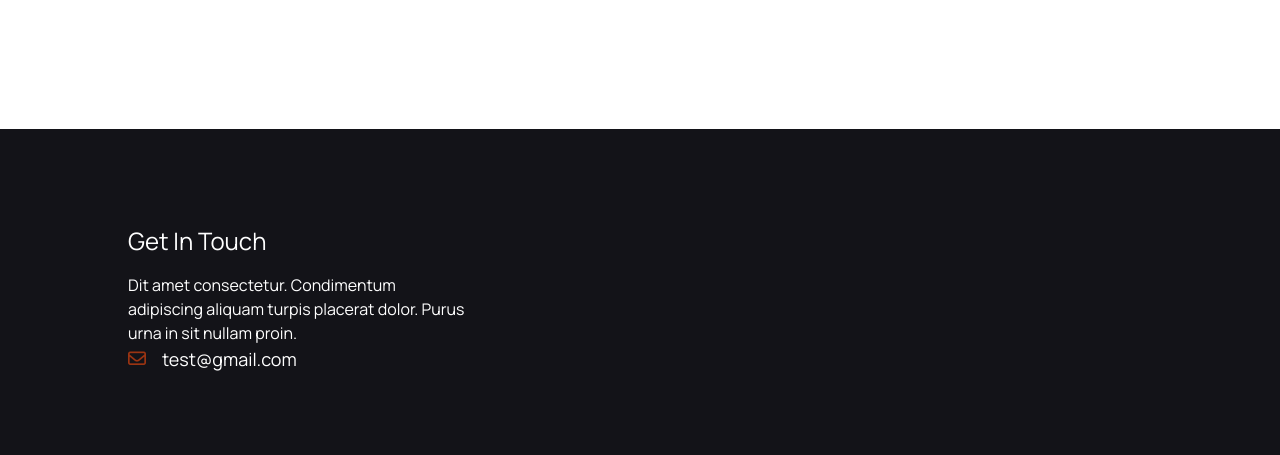
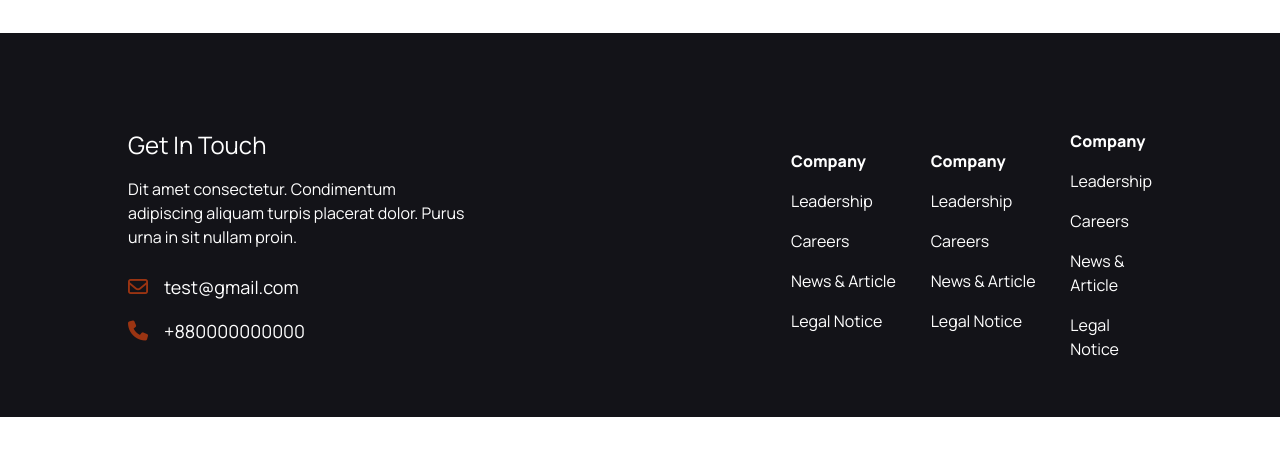
Before and after one commit to rezvirumon/b9-a3, a plain HTML site: page index.html in a window 1280 px wide. Shown: the part 5210-5665 px from the top of the page. After the commit the page ends 5627 px from the top, so only its background shows below. Drawn offline with nearby package versions, Linux system fonts and the light colour scheme.

Commit message:
added footer

```diff
--- a/index.html
+++ b/index.html
@@ -468,7 +468,8 @@
                             Our Equipment
                         </div>
                         <div class="collapse-content lg:pr-60">
-                          <p class="lg:text-lg">Dolor sit amet consectetur. Ut urna diam quis sagittis. Elit elit enim sagittis turpis in magna.</p>
+                            <p class="lg:text-lg">Dolor sit amet consectetur. Ut urna diam quis sagittis. Elit elit enim
+                                sagittis turpis in magna.</p>
                         </div>
                     </div>
                     <div class="collapse collapse-plus border-b-2">
@@ -477,7 +478,8 @@
                             Hockey Training
                         </div>
                         <div class="collapse-content lg:pr-60">
-                          <p class="lg:text-lg">Dolor sit amet consectetur. Ut urna diam quis sagittis. Elit elit enim sagittis turpis in magna.</p>
+                            <p class="lg:text-lg">Dolor sit amet consectetur. Ut urna diam quis sagittis. Elit elit enim
+                                sagittis turpis in magna.</p>
                         </div>
                     </div>
                     <div class="collapse collapse-plus border-b-2">
@@ -486,7 +488,8 @@
                             Private Lessons
                         </div>
                         <div class="collapse-content lg:pr-60">
-                          <p class="lg:text-lg">Dolor sit amet consectetur. Ut urna diam quis sagittis. Elit elit enim sagittis turpis in magna.</p>
+                            <p class="lg:text-lg">Dolor sit amet consectetur. Ut urna diam quis sagittis. Elit elit enim
+                                sagittis turpis in magna.</p>
                         </div>
                     </div>
                     <div class="collapse collapse-plus border-b-2">
@@ -495,7 +498,8 @@
                             Ski Touring
                         </div>
                         <div class="collapse-content lg:pr-60">
-                          <p class="lg:text-lg">Dolor sit amet consectetur. Ut urna diam quis sagittis. Elit elit enim sagittis turpis in magna.</p>
+                            <p class="lg:text-lg">Dolor sit amet consectetur. Ut urna diam quis sagittis. Elit elit enim
+                                sagittis turpis in magna.</p>
                         </div>
                     </div>
                     <div class="collapse collapse-plus border-b-2">
@@ -504,7 +508,8 @@
                             Pricings
                         </div>
                         <div class="collapse-content lg:pr-60">
-                          <p class=" lg:text-lg   ">Dolor sit amet consectetur. Ut urna diam quis sagittis. Elit elit enim sagittis turpis in magna.</p>
+                            <p class=" lg:text-lg   ">Dolor sit amet consectetur. Ut urna diam quis sagittis. Elit elit
+                                enim sagittis turpis in magna.</p>
                         </div>
                     </div>
                 </div>
@@ -512,7 +517,7 @@
 
         </section>
 
-        <section>
+
             <!-- contact section with address and input form -->
             <section class="container mx-auto">
                 <!-- Titles -->
@@ -520,7 +525,8 @@
                     <h1 class="text-xl lg:text-3xl font-extrabold">
                         Get In Touch
                     </h1>
-                <p class="text-sm subtitle py-2 lg:py-6 ">Dit amet consectetur. Condimentum dignissim adipiscing aliquam
+                    <p class="text-sm subtitle py-2 lg:py-6 ">Dit amet consectetur. Condimentum dignissim adipiscing
+                        aliquam
                         turpis placerat <br>
                         dolor. Purus urna in sit
                         nullam proin. </p>
@@ -529,27 +535,30 @@
                 <div class="grid grid-cols-1  lg:grid-cols-3 mt-12">
                     <!-- address and contact phone -->
                     <div class="border-2 rounded-2xl flex flex-col justify-center items-center p-4 gap-3 lg:p-12">
-              <div class="flex w-[287px;] h-[184px;] lg:w-96 lg:h-56 bg-[#b5dd7389] rounded-xl relative  items-center">
+                        <div
+                            class="flex w-[287px;] h-[184px;] lg:w-96 lg:h-56 bg-green-50 rounded-xl relative  items-center">
                             <div class="px-5 lg:px-10">
-                  <img src="Images/Group 1171275317.png"  alt="">
+                                <img src="Images/Group 1171275317.png" alt="">
                                 <p class="text-lg text-[#13131366] font-normal py-5 ">Phone Number : </p>
-                  <h3 class="text-lg text-[#131318] font-extrabold" >(+62) 123-321-543</h3>
+                                <h3 class="text-lg text-[#131318] font-extrabold">(+62) 123-321-543</h3>
                             </div>
 
                         </div>
-              <div class="flex w-[287px;] h-[184px;] lg:w-96 lg:h-56 bg-[#fddd5f4b] rounded-xl relative  items-center">
+                        <div
+                            class="flex w-[287px;] h-[184px;] lg:w-96 lg:h-56 bg-yellow-50 rounded-xl relative  items-center">
                             <div class="px-5 lg:px-10">
-                  <img src="Images/Group 1171275318.png"  alt="">
+                                <img src="Images/Group 1171275318.png" alt="">
                                 <p class="text-lg text-[#13131366] font-normal py-5 ">Email :</p>
-                  <h3 class="text-lg text-[#131318] font-extrabold" >hockeys@support.com</h3>
+                                <h3 class="text-lg text-[#131318] font-extrabold">hockeys@support.com</h3>
                             </div>
 
                         </div>
-              <div class="flex w-[287px;] h-[184px;] lg:w-96  bg-[#629cf351] rounded-xl relative  items-center">
+                        <div
+                            class="flex w-[287px;] h-[184px;] lg:w-96  bg-[#629cf351] rounded-xl relative  items-center">
                             <div class="px-5 lg:px-10">
-                  <img src="Images/Group 1171275321.png"  alt="">
-                  <p class="text-lg text-[#13131366] font-normal py-5 ">Location :  </p>
-                  <h3 class="text-lg text-[#131318] font-extrabold" >52/1 Mohakhali Wireless Gate</h3>
+                                <img src="Images/Group 1171275321.png" alt="">
+                                <p class="text-lg text-[#13131366] font-normal py-5 ">Location : </p>
+                                <h3 class="text-lg text-[#131318] font-extrabold">52/1 Mohakhali Wireless Gate</h3>
                             </div>
 
                         </div>
@@ -562,27 +571,35 @@
 
                                 <div class="mt-4 lg:mr-3 ">
                                     <label class="label text-[#131318] text-xl font-bold" for="">Your Name</label>
-                <input type="text" placeholder="Enter your full name" class="input border-none bg-[#13131808] w-full max-w-xl h-full max-h-16 "/>
+                                    <input type="text" placeholder="Enter your full name"
+                                        class="input border-none bg-[#13131808] w-full max-w-xl h-full max-h-16 " />
                                 </div>
                                 <div class="mt-4 lg:ml-3">
                                     <label class="label text-[#131318] text-xl font-bold" for="">Your Email</label>
-                <input type="text" placeholder="Enter your email" class="input border-none bg-[#13131808] w-full max-w-xl h-full max-h-16  "/>
+                                    <input type="text" placeholder="Enter your email"
+                                        class="input border-none bg-[#13131808] w-full max-w-xl h-full max-h-16  " />
                                 </div>
 
                                 <div class="mt-4 lg:mr-3 lg:mt-6 ">
                                     <label class="label text-[#131318] text-xl font-bold" for="">Subject</label>
-                <input type="text" placeholder="Enter your subject" class="input border-none bg-[#13131808] w-full max-w-xl h-full max-h-16 "/>
+                                    <input type="text" placeholder="Enter your subject"
+                                        class="input border-none bg-[#13131808] w-full max-w-xl h-full max-h-16 " />
                                 </div>
                                 <div class="mt-4 lg:ml-3 lg:mt-6 ">
                                     <label class="label text-[#131318] text-xl font-bold" for="">Phone Number</label>
-                <input type="text" placeholder="Enter your phone number" class="input border-none bg-[#13131808] w-full max-w-xl h-full max-h-16  "/>
+                                    <input type="text" placeholder="Enter your phone number"
+                                        class="input border-none bg-[#13131808] w-full max-w-xl h-full max-h-16  " />
                                 </div>
 
                             </div>
                             <div class="mt-14 lg:ml-3 lg:mt-14 grid-cols-2 ">
                                 <label class="label text-[#131318] text-xl font-bold" for="">Message</label>
-              <textarea class="textarea textarea-bordered border-none rounded-xl bg-[#13131808] w-full sm:  mt-6 " placeholder="Write your message "  rows="10"></textarea>
-              <button class="btn lg:btn-lg  w-full bg-[#FF4240] text-[#FFFFFF] text-xl p-2 font-bold rounded-xl lg: text-center mt-8">Send Message</button>
+                                <textarea
+                                    class="textarea textarea-bordered border-none rounded-xl bg-[#13131808] w-full sm:  mt-6 "
+                                    placeholder="Write your message " rows="10"></textarea>
+                                <button
+                                    class="btn lg:btn-lg  w-full bg-[#FF4240] text-[#FFFFFF] text-xl p-2 font-bold rounded-xl lg: text-center mt-8">Send
+                                    Message</button>
                             </div>
 
                         </div>
@@ -594,7 +611,7 @@
                 </div>
                 <!-- social meida section -->
                 <div class="w-full text-center  p-9 mt-12 rounded-xl">
-            <h3 class="py-6 text-xl font-extrabold text-[#131318]" >Social Media</h3>
+                    <h3 class="py-6 text-xl font-extrabold text-[#131318]">Social Media</h3>
                     <div class="flex justify-center items-center text-xl gap-5">
                         <i class="fa-brands fa-twitter"></i>
                         <i class="fa-brands fa-facebook"></i>
@@ -604,26 +621,59 @@
                 </div>
             </section>
 
-        <footer class="mt-24 ">
-            <div class="bg-[#131318;] lg:h-96 text-white lg:px-32 lg:pt-24">
-                <!-- left Content -->
-                <div>
-                    <h3 class="text-2xl mb-4">Get In Touch</h3>
-                    <p>Dit amet consectetur. Condimentum <br>
-                          adipiscing aliquam turpis placerat dolor. Purus <br>
-                           urna in sit nullam proin. </p>
-                           <div class="flex items-center gap-4 ">
-                            <i class="text-orange-800 text-lg fa-regular fa-envelope"></i>
-                            <p class="text-lg">test@gmail.com</p>
-                           </div>
-                </div>
-            </div>
-        </footer>
-
     </main>
 
 
 
+    <footer>
+        <!-- footer content -->
+        <div class="lg:flex  bg-[#131318;]  lg:h-96 text-white  lg:px-32  pt-24">
+            <!-- left Content -->
+            <div class="container  ">
+                <h3 class="text-2xl  mb-4 text-center lg:text-left">Get In Touch</h3>
+                <p class="mb-6 text-center lg:text-left">Dit amet consectetur. Condimentum <br>
+                    adipiscing aliquam turpis placerat dolor. Purus <br>
+                    urna in sit nullam proin. </p>
+                <div class="flex items-center gap-4 justify-center lg:justify-start">
+                    <i class="text-orange-800 text-xl fa-regular fa-envelope"></i>
+                    <p class="text-lg ">test@gmail.com</p>
+                </div>
+                <div class="flex items-center gap-4 justify-center mt-4 lg:justify-start">
+                    <i class="text-orange-800 text-xl fa-solid fa-phone"></i>
+                    <p class="text-lg ">+880000000000</p>
+                </div>
+            </div>
+            <!-- footer information -->
+            <div class="flex justify-evenly py-5 lg:w-2/4 ">
+                <div class="text-center lg:text-left">
+                    <h1 class="font-extrabold ">Company</h1>
+                    <p class="mt-4">Leadership</p>
+                    <p class="mt-4">Careers</p>
+                    <p class="mt-4">News & Article</p>
+                    <p class="mt-4">Legal Notice</p>
+                </div>
+                <div class="text-center lg:text-left">
+                    <h1 class="font-extrabold ">Company</h1>
+                    <p class="mt-4">Leadership</p>
+                    <p class="mt-4">Careers</p>
+                    <p class="mt-4">News & Article</p>
+                    <p class="mt-4">Legal Notice</p>
+                </div>
+            </div>
+            <div class="flex justify-center  ">
+                <div class="text-center lg:text-left">
+                    <h1 class="font-extrabold ">Company</h1>
+                    <p class="mt-4">Leadership</p>
+                    <p class="mt-4">Careers</p>
+                    <p class="mt-4">News & Article</p>
+                    <p class="mt-4">Legal Notice</p>
+                </div>
+
+            </div>
+
+        </div>
+    </footer>
+
 </body>
 
 </html>
```
Lines whose indentation alone changed are shown as unchanged.
